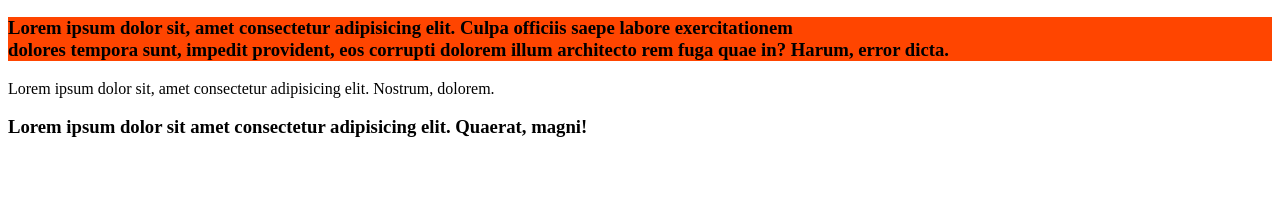
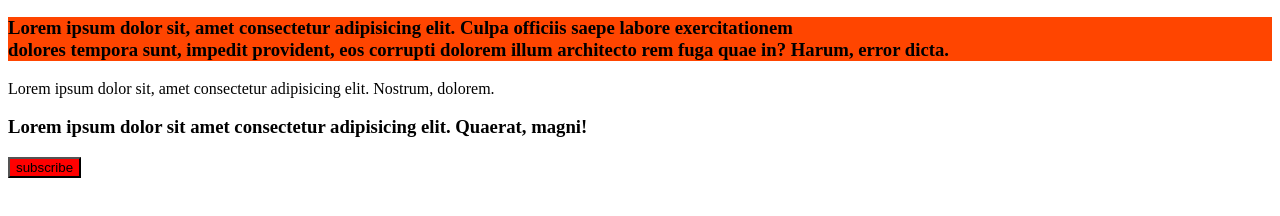
Before and after one commit to luckys-hub/gitsea-sea, a plain HTML site: page index.html in a window 1280 px wide. Shown: the part 110-326 px from the top of the page. Drawn offline with Linux system fonts and the light colour scheme.

Commit message:
add subscribe button

```diff
--- a/index.html
+++ b/index.html
@@ -4,6 +4,7 @@
     <meta charset="UTF-8">
     <meta name="viewport" content="width=device-width, initial-scale=1.0">
     <title>Document</title>
+
 </head>
 <body>
     <h1 style = " text-decoration:underline ; text-align:center ; text-shadow:1px ;">
@@ -16,6 +17,8 @@
          dolores tempora sunt, impedit provident, eos corrupti dolorem illum architecto rem fuga quae in? Harum, error dicta.</h3>
     <p>Lorem ipsum dolor sit, amet consectetur adipisicing elit. Nostrum, dolorem.</p>
     <h3>Lorem ipsum dolor sit amet consectetur adipisicing elit. Quaerat, magni!</h3>
+    <button style="width: 80 px; cursor: pointer; background-color: red; border-left: 10 px blue; " >subscribe</button>
+
 
 </body>
 </html>
```
